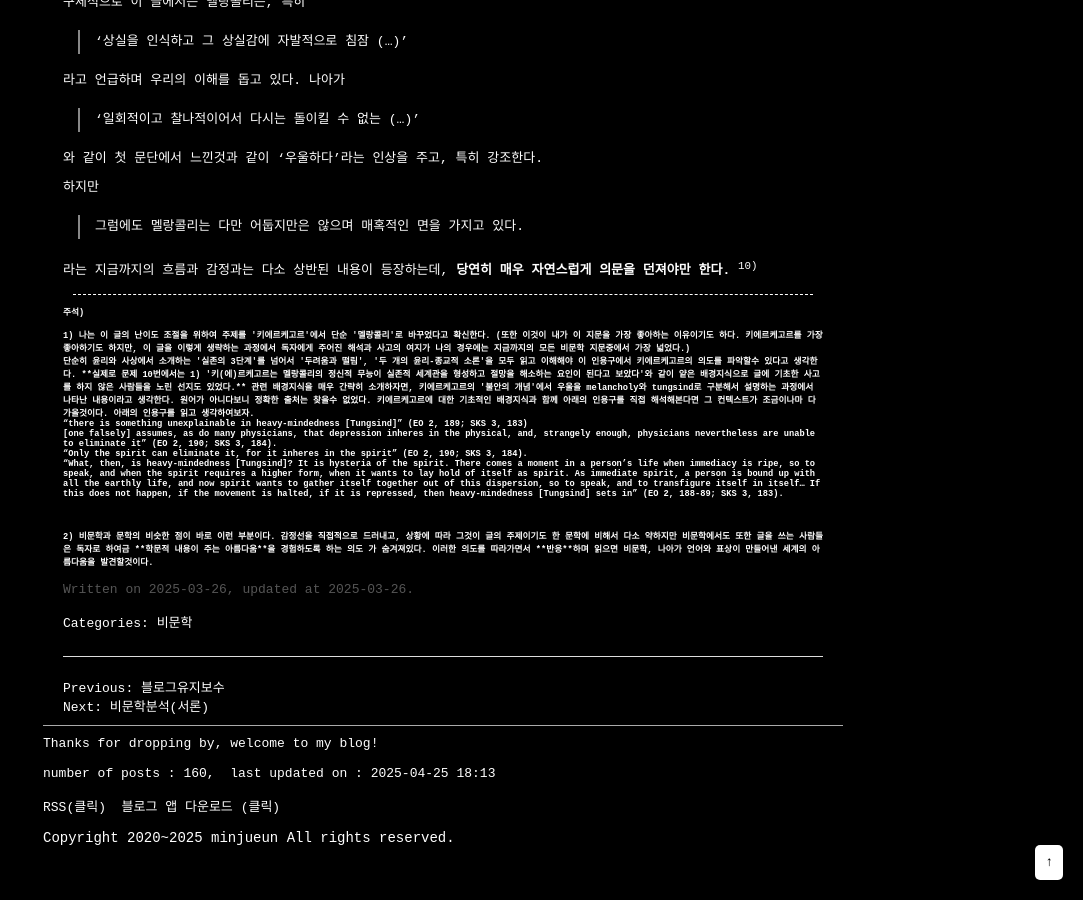
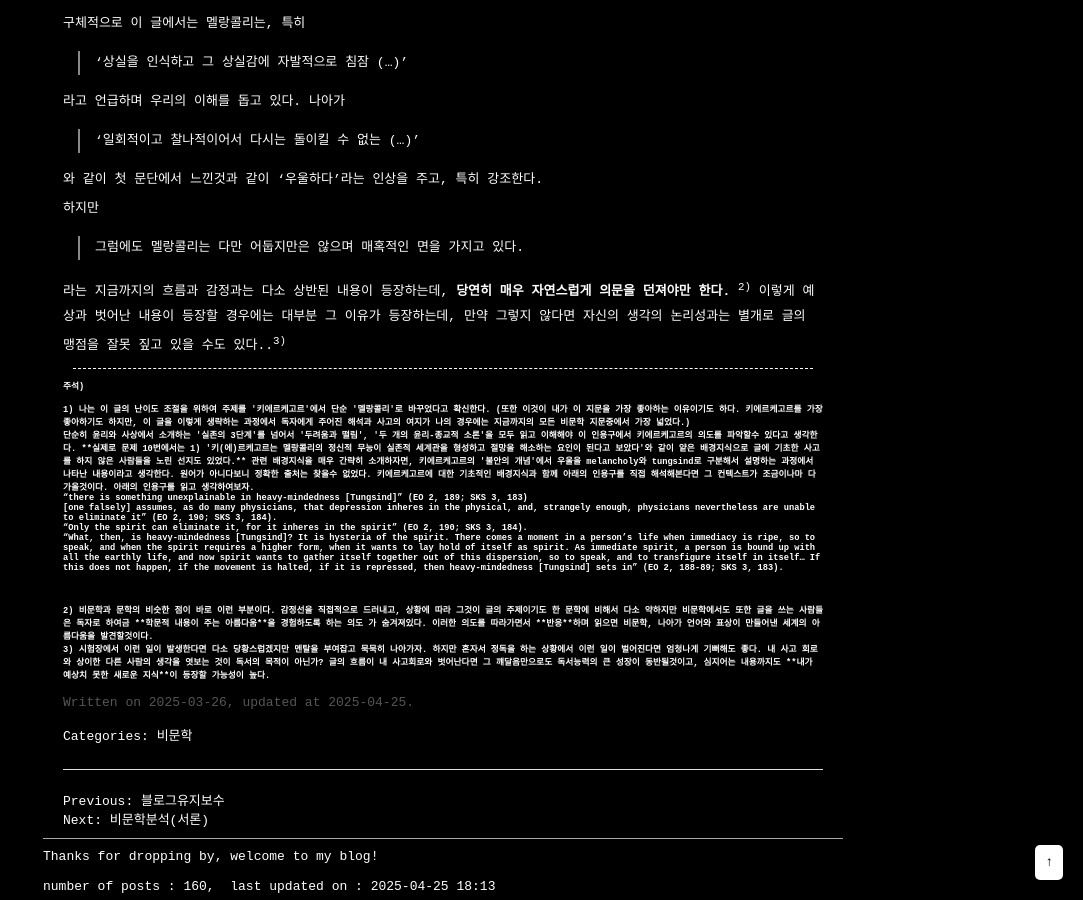
Before and after one commit to whoisrealminjueun/whoisrealminjueun.github.io, a Jekyll site: the page built from _posts/2025-03-26-비문학(01), 2019학년도 LEET 언어이해 [10~12].md, in a window 1280 px wide and 900 px high, scrolled down 3011 px. Shown: the whole window, without its empty margins (197-1280 px from the left). Built offline with Jekyll 4.4.1, drawn with Linux system fonts in a browser that asks for light colours; some of the changed text lies outside the part shown.

Commit message:
Update 2025-03-26-비문학(01), 2019학년도 LEET 언어이해 [10~12].md

```diff
--- a/_posts/2025-03-26-비문학(01), 2019학년도 LEET 언어이해 [10~12].md
+++ b/_posts/2025-03-26-비문학(01), 2019학년도 LEET 언어이해 [10~12].md
@@ -2,7 +2,7 @@
 layout: post
 title:  "비문학(01), 2019학년도 LEET 언어이해 [10~12]"
 date:   2025-03-26
-last_modified_at: 2025-03-26
+last_modified_at: 2025-04-25
 categories: ["비문학"]
 ---
 
@@ -80,7 +80,7 @@
 
 
 ---
-&nbsp; 이 글에서 패러프라이징, 개념의 의미를 어떻게 전개하는지 개략적으로 살펴보자.<br>
+&nbsp; 이 글의 첫번째 문단에서서 패러프라이징, 개념의 의미를 어떻게 전개하는지 개략적으로 살펴보자.<br>
 
 
 검은 담즙은 '우울과 슬픔에 젖는 기질'의 **원인**이며, '나태함, 게으름, 몽상' 등은 '우울질의 **표현**이자
@@ -111,7 +111,10 @@
 간다."
 
 실전적으로는 이 내용이 '**앞에서 내가 이해한 내용과 일치하는가?**'정도만 파악하고 넘어가자.
-이 글을 인용할 이유를 단순히 이해를 돕기 위해서 격언을 배치했다고 보기는 **매우 어렵기 떄문이다.**<sup>1)</sup>
+이 글을 인용할 이유를 단순히 이해를 돕기 위해서 격언을 배치했다고 보기는 **매우 어렵기 떄문이다.**<sup>1)</sup><br>
+
+---
+
  두번째 문단은 보다 독해 난도가 쉽다. 상실 인식 > 자발적인 침잠 (특히 일회적이고 찰나적인, 다시는 돌이킬 수 없는 대상을 향한 상실감) > 그렇지만 어둡기만 하지는 않으며, 매혹적인 부분 존재 (왜?) > 삶과 죽음, 사랑과 이별처럼 인식 불가능한 타자성을 외면하기보다 차라리 자기 안에 가두려는 욕망이기 때문이다. 와 같은 **자연스러운 흐름**으로 읽어나가면 된다.
 
 구체적으로 이 글에서는 멜랑콜리는, 특히
@@ -126,7 +129,8 @@
 
 > 그럼에도 멜랑콜리는 다만 어둡지만은 않으며 매혹적인 면을 가지고 있다.
 
-라는 지금까지의 흐름과 감정과는 다소 상반된 내용이 등장하는데, **당연히 매우 자연스럽게 의문을 던져야만 한다.** <sup>10)</sup>
+라는 지금까지의 흐름과 감정과는 다소 상반된 내용이 등장하는데, **당연히 매우 자연스럽게 의문을 던져야만 한다.** <sup>2)</sup>
+이렇게 예상과 벗어난 내용이 등장할 경우에는 대부분 그 이유가 등장하는데, 만약 그렇지 않다면 자신의 생각의 논리성과는 별개로 글의 맹점을 잘못 짚고 있을 수도 있다..<sup>3)</sup>
 
 ---
 <h6>
@@ -156,3 +160,4 @@
 
 
   2) 비문학과 문학의 비슷한 점이 바로 이런 부분이다. 감정선을 직접적으로 드러내고, 상황에 따라 그것이 글의 주제이기도 한 문학에            비해서 다소 약하지만 비문학에서도 또한 글을 쓰는 사람들은 독자로 하여금 **학문적 내용이 주는 아름다움**을 경험하도록 하는 의도      가 숨겨져있다. 이러한 의도를 따라가면서 **반응**하며 읽으면 비문학, 나아가 언어와 표상이 만들어낸 세계의 아름다움을 발견할것이다.<br>
+  3) 시험장에서 이런 일이 발생한다면 다소 당황스럽겠지만 멘탈을 부여잡고 묵묵히 나아가자. 하지만 혼자서 정독을 하는 상황에서 이런 일이 벌어진다면 엄청나게 기뻐해도 좋다. 내 사고 회로와 상이한 다른 사람의 생각을 엿보는 것이 독서의 목적이 아닌가? 글의 흐름이 내 사고회로와 벗어난다면 그 꺠달음만으로도 독서능력의 큰 성장이 동반될것이고, 심지어는 내용까지도 **내가 예상치 못한 새로운 지식**이 등장할 가능성이 높다.
```
